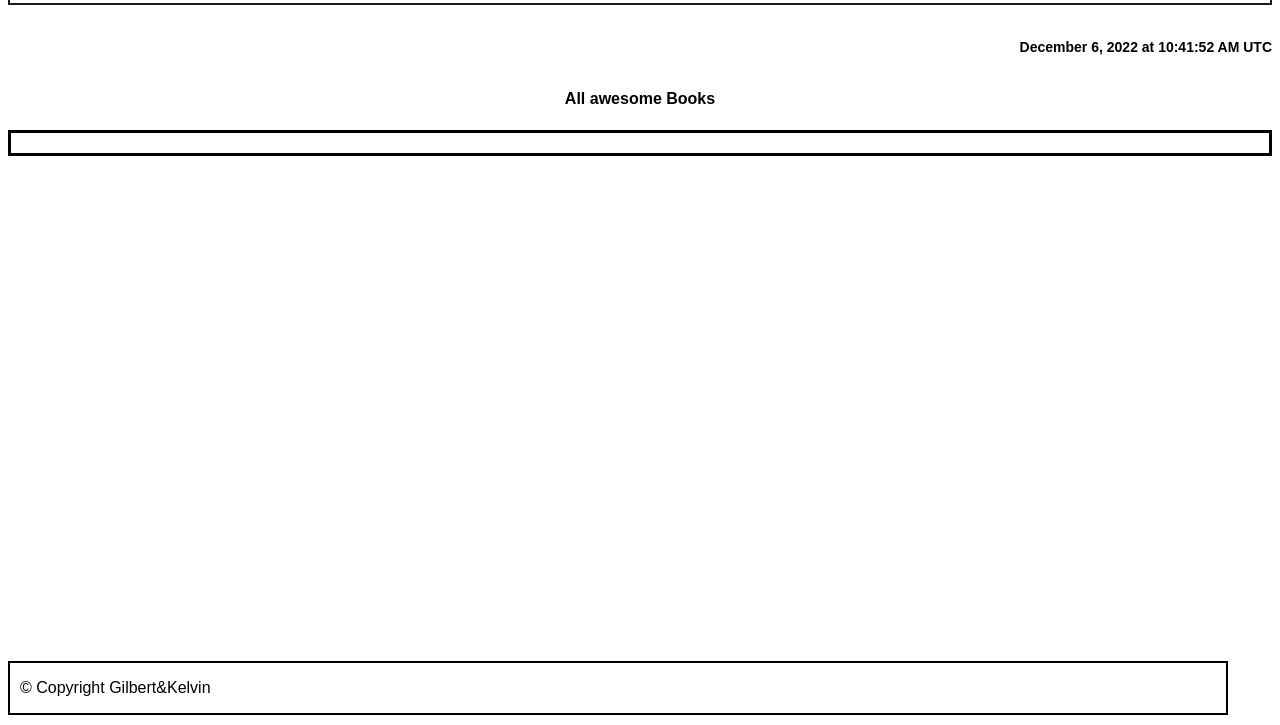
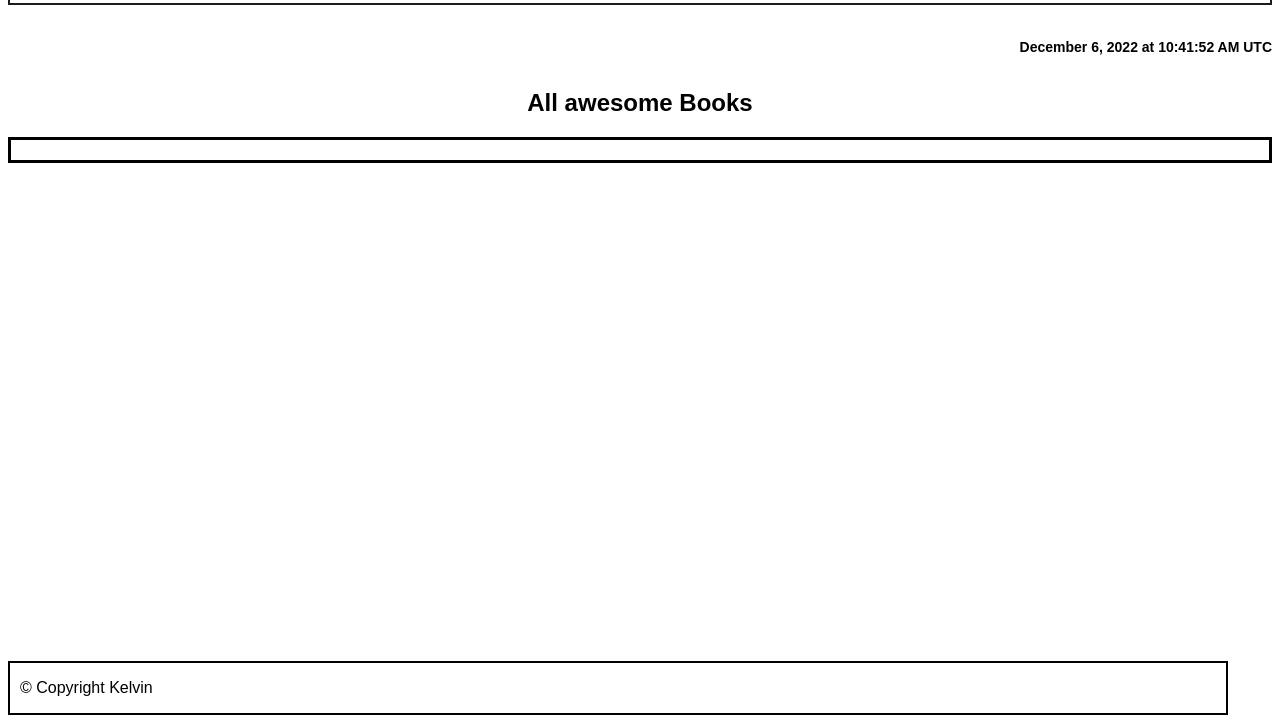
Before and after one commit to brainskev/Awesomebooks, a website with bundled scripts: page index.html in a window 1280 px wide. Shown: the part 75-800 px from the top of the page. Built offline with nearby package versions, Linux system fonts and the light colour scheme.

Commit message:
add linters, add new styling

```diff
--- a/index.html
+++ b/index.html
@@ -27,7 +27,7 @@
     <p id="dateTime"></p>
 </div>
 
-<div class="awesomeBooks"><h4 >All awesome Books</h4></div>
+<div class="awesomeBooks"><h2 >All awesome Books</h2></div>
 
 <div class="books">
 
@@ -48,7 +48,7 @@
   </section>
   <footer class="copyright">
     <div >
-      <p>&copy; Copyright Gilbert&Kelvin</p>
+      <p>&copy; Copyright Kelvin</p>
     </div>
   </footer>
   <script src="index.js" type="module"></script>
```
Also changed, not shown: .github/workflows/linters.yml (added), images/books.jpg (added), images/books.png (added), style.css (line endings or trailing spaces).
